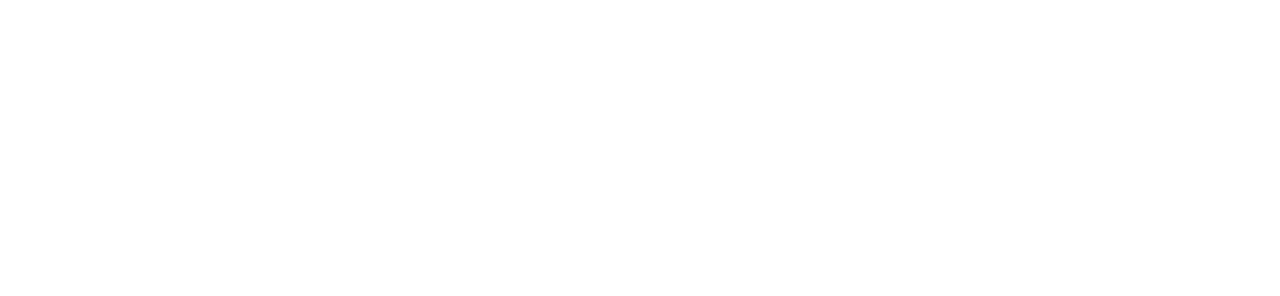
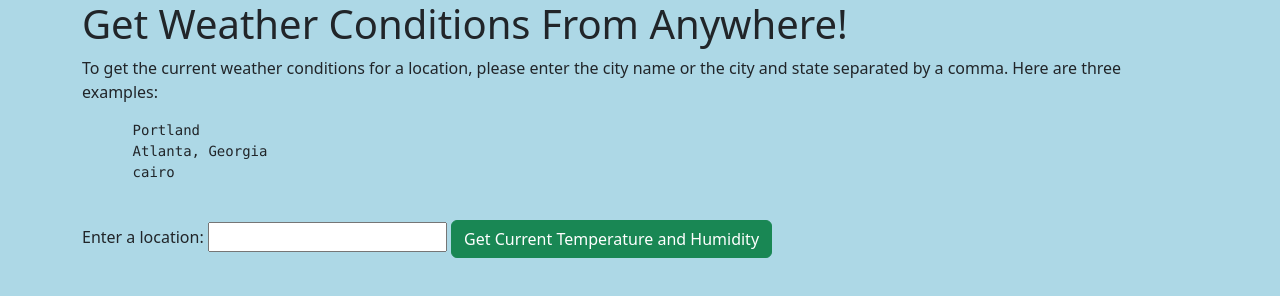
Before and after one commit to DaniyaYelemessova/Weather-API, a website built with webpack: page src/index.html in a window 1280 px wide. Built offline with nearby package versions, Linux system fonts and the light colour scheme.

Commit message:
Add basic

```diff
--- a/package.json
+++ b/package.json
@@ -1,7 +1,7 @@
 {
-  "name": "project-name",
+  "name": "weather-api",
   "version": "1.0.0",
-  "description": "project description",
+  "description": "weather from all around the world",
   "main": "index.js",
   "scripts": {
     "build": "webpack --mode=development",
--- a/src/css/styles.css
+++ b/src/css/styles.css
@@ -0,0 +1,3 @@
+body{
+  background-color: lightblue;
+}
--- a/src/index.html
+++ b/src/index.html
@@ -1,11 +1,34 @@
 <!DOCTYPE html>
 <html lang="en">
-<head>
-  <meta charset="UTF-8">
-  <meta name="viewport" content="width=device-width, initial-scale=1.0">
-  <title>Document</title>
-</head>
-<body>
-
-</body>
+  <head>
+    <meta charset="UTF-8" />
+    <meta name="viewport" content="width=device-width, initial-scale=1.0" />
+    <title>Weather</title>
+  </head>
+  <body>
+    <div class="container">
+      <h1>Get Weather Conditions From Anywhere!</h1>
+      <p>
+        To get the current weather conditions for a location, please enter the
+        city name or the city and state separated by a comma. Here are three
+        examples:
+      </p>
+      <pre>
+      Portland
+      Atlanta, Georgia
+      cairo
+    </pre
+      >
+      <form>
+        <label for="location">Enter a location:</label>
+        <input id="location" type="text" name="location" />
+        <button type="submit" class="btn btn-success" id="weatherLocation">
+          Get Current Temperature and Humidity
+        </button>
+      </form>
+      <p id="weather-description"></p>
+      <p id="error"></p>
+      <div id="gif"></div>
+    </div>
+  </body>
 </html>
--- a/webpack.config.js
+++ b/webpack.config.js
@@ -22,7 +22,7 @@ module.exports = {
     new CleanWebpackPlugin(),
     new Dotenv(),
     new HtmlWebpackPlugin({
-      title: 'project name',
+      title: 'weather app',
       template: './src/index.html',
       inject: 'body'
     })
```
Also changed, not shown: README.md, 1 other file.
